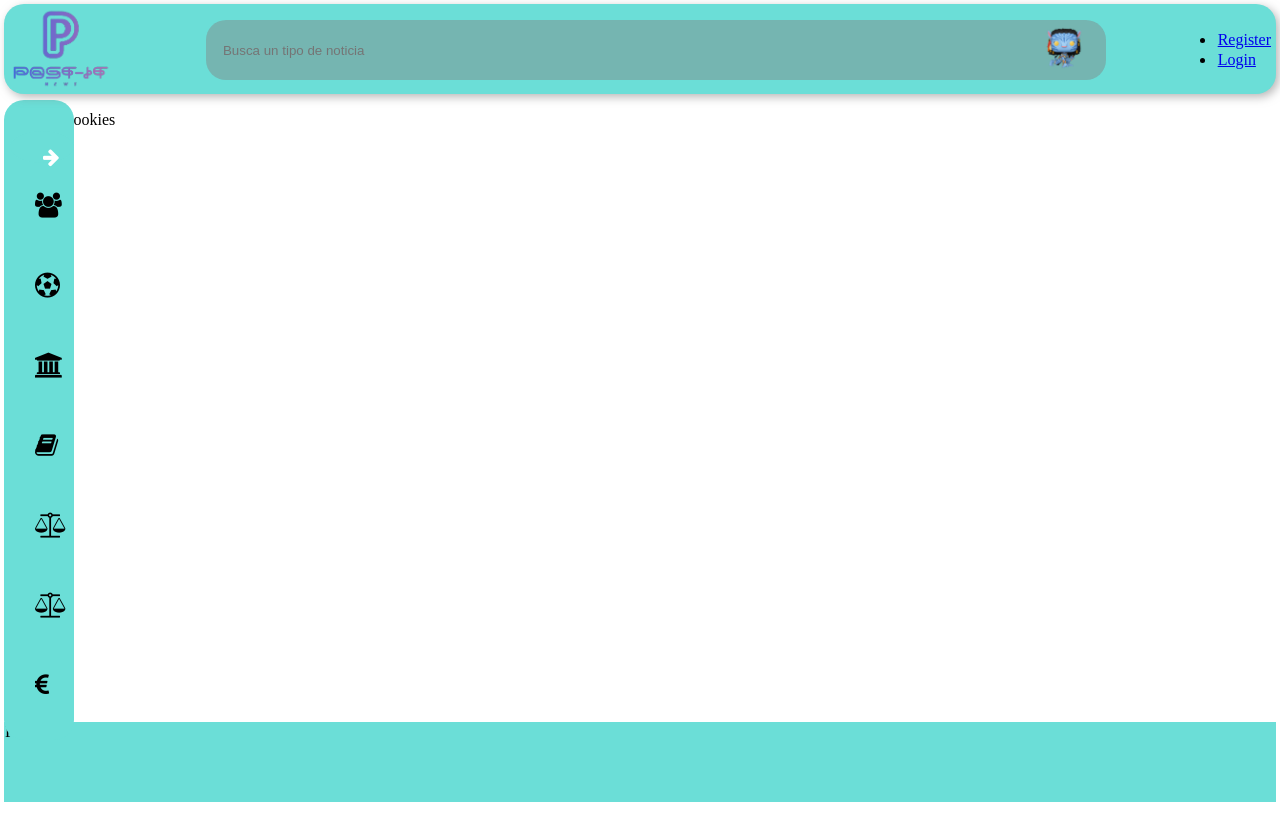
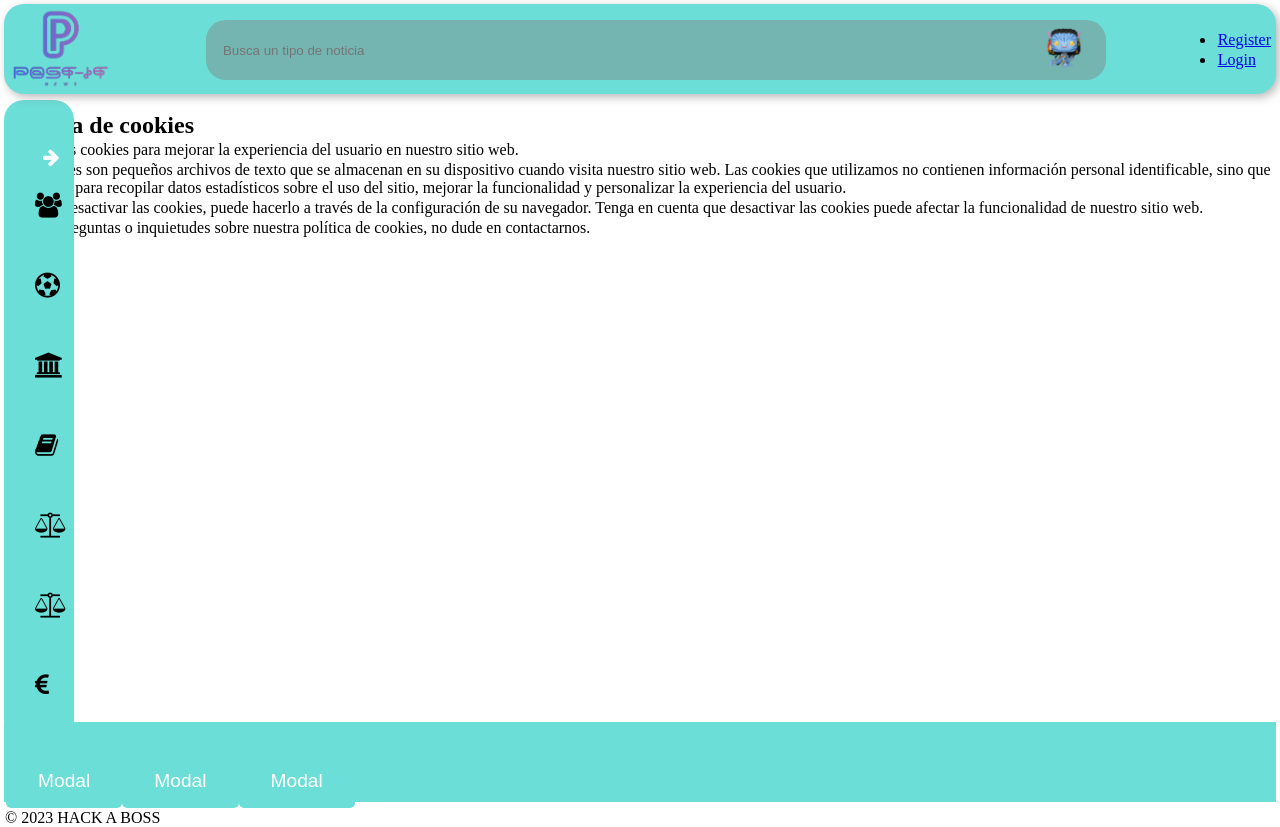
Before and after one commit to Fran-Lopez-Laperal/Front-Postit-News, a React (Vite) app: page /politica-cookies in a window 1280 px wide. Before the commit the page ends 806 px from the top, so only its background shows below. Built offline with nearby package versions, Linux system fonts and the light colour scheme; no server answers.

Commit message:
footerProvisional

```diff
--- /dev/null
+++ b/src/components/AboutAs/AboutAs.jsx
@@ -0,0 +1,13 @@
+import React from 'react'
+
+const AboutAs = () => {
+  return (
+    <>
+
+        <div>AboutAs</div>
+
+    </>
+  );
+}
+
+export default AboutAs
--- a/src/components/Footer/Footer.jsx
+++ b/src/components/Footer/Footer.jsx
@@ -1,13 +1,27 @@
-import React from 'react'
-
-import './Footer.css'
+import React from "react";
+import "./Footer.css";
+import PrivacityCookies from "../PrivacityCookies/PrivacityCookies";
+import PrivacityPolicy from "../PrivacityPolicy/PrivacityPolicy";
+import Modal from "../Modal/Modal";
+import AboutAs from "../AboutAs/AboutAs";
 
 const Footer = () => {
   return (
-    <div className='footer'>
-      Footer
-    </div>
-  )
-}
+    <footer className="footer">
+      <div className="footer-links">
+        <Modal>
+          <PrivacityCookies />
+        </Modal>
+        <Modal>
+          <PrivacityPolicy />
+        </Modal>
+        <Modal>
+          <AboutAs />
+        </Modal>
+      </div>
+      © 2023 HACK A BOSS
+    </footer>
+  );
+};
 
-export default Footer
+export default Footer;
--- /dev/null
+++ b/src/components/Modal/Modal.css
@@ -0,0 +1,34 @@
+.modal-background {
+  position: fixed;
+  top: 0;
+  left: 0;
+  width: 100%;
+  height: 100%;
+  background-color: rgba(0, 0, 0, 0.6);
+  display: flex;
+  justify-content: center;
+  align-items: center;
+}
+
+.modal-content {
+  position: relative;
+  width: 60%;
+  height: 60%;
+  background-color: white;
+  border-radius: 5px;
+  padding: 20px;
+  box-shadow: 0 0 10px rgba(0, 0, 0, 0.3);
+  overflow-y: auto;
+  z-index: 9999;
+}
+
+
+.close-button {
+  position: absolute;
+  top: 10px;
+  right: 10px;
+  border-radius: 5px;
+  background-color:#56c9c1;
+  font-size: 20px;
+  cursor: pointer;
+}
--- /dev/null
+++ b/src/components/Modal/Modal.jsx
@@ -0,0 +1,28 @@
+import React, { useState } from "react";
+import "./Modal.css";
+
+const Modal = ({ buttonText,children }) => {
+  const [isVisible, setIsVisible] = useState(false);
+
+  const handleClose = () => {
+    setIsVisible(false);
+  };
+
+  return (
+    <>
+      <button onClick={() => setIsVisible(true)}>Modal{/* {buttonText} */}</button>
+      {isVisible && (
+        <div className="modal-background">
+          <div className="modal-content">
+            <button className="close-button" onClick={handleClose}>
+              X
+            </button>
+            {children}
+          </div>
+        </div>
+      )}
+    </>
+  );
+};
+
+export default Modal;
--- a/src/components/PrivacityCookies/PrivacityCookies.jsx
+++ b/src/components/PrivacityCookies/PrivacityCookies.jsx
@@ -1,9 +1,31 @@
-import React from 'react'
+import React from "react";
 
 const PrivacityCookies = () => {
   return (
-    <div>PrivacityCookies</div>
-  )
-}
+    <div>
+      <h2>Política de cookies</h2>
+      <p>
+        Utilizamos cookies para mejorar la experiencia del usuario en nuestro
+        sitio web.
+      </p>
+      <p>
+        Las cookies son pequeños archivos de texto que se almacenan en su
+        dispositivo cuando visita nuestro sitio web. Las cookies que utilizamos
+        no contienen información personal identificable, sino que se utilizan
+        para recopilar datos estadísticos sobre el uso del sitio, mejorar la
+        funcionalidad y personalizar la experiencia del usuario.
+      </p>
+      <p>
+        Si desea desactivar las cookies, puede hacerlo a través de la
+        configuración de su navegador. Tenga en cuenta que desactivar las
+        cookies puede afectar la funcionalidad de nuestro sitio web.
+      </p>
+      <p>
+        Si tiene preguntas o inquietudes sobre nuestra política de cookies, no
+        dude en contactarnos.
+      </p>
+    </div>
+  );
+};
 
-export default PrivacityCookies
+export default PrivacityCookies;
--- a/src/components/PrivacityPolicy/PrivacityPolicy.jsx
+++ b/src/components/PrivacityPolicy/PrivacityPolicy.jsx
@@ -1,9 +1,29 @@
-import React from 'react'
+import React from "react";
 
 const PrivacityPolicy = () => {
   return (
-    <div>PrivacityPolicy</div>
-  )
-}
+    <div>
+      <h2>Política de privacidad</h2>
+      <p>
+        En nuestro sitio web respetamos y cuidamos la privacidad de nuestros
+        usuarios.{" "}
+      </p>
+      <p>
+        Recopilamos cierta información personal como el nombre y la dirección de
+        correo electrónico solo si los usuarios deciden proporcionarla
+        voluntariamente a través de formularios de contacto o registro.
+      </p>
+      <p>
+        No compartimos ni vendemos su información personal a terceros sin su
+        consentimiento previo y explícito, excepto en los casos en que lo exija
+        la ley.
+      </p>
+      <p>
+        Si tiene preguntas o inquietudes sobre nuestra política de privacidad,
+        no dude en contactarnos.
+      </p>
+    </div>
+  );
+};
 
-export default PrivacityPolicy
+export default PrivacityPolicy;
```
